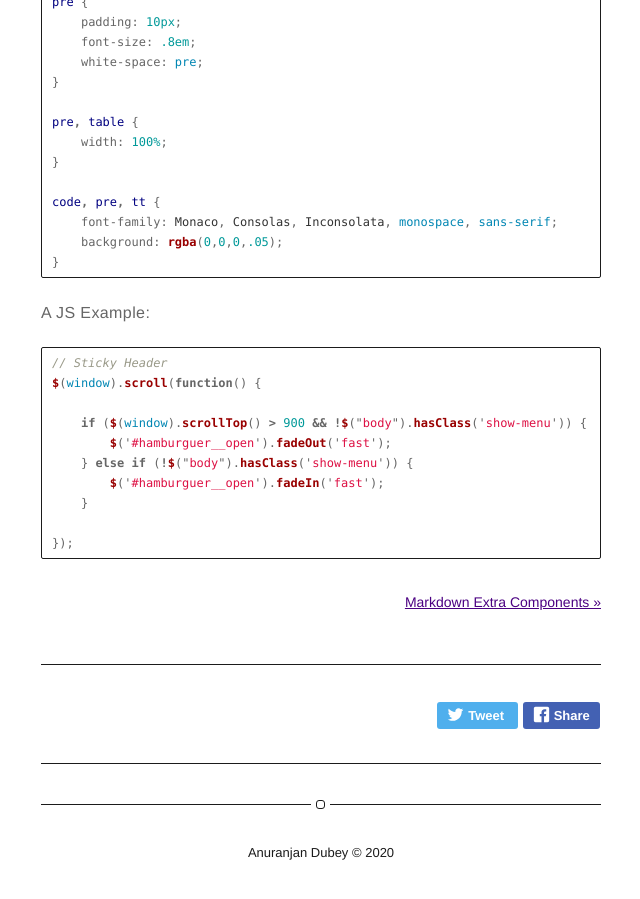
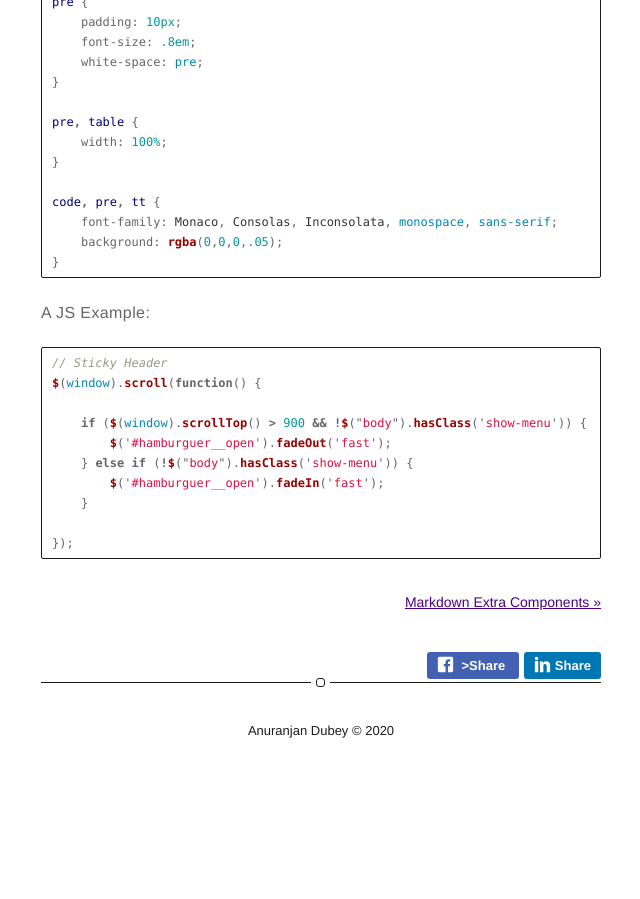
Before and after one commit to anuranjandubey/anuranjandubey.github.io, a Jekyll site: the page built from _posts/2016-02-24-markdown-common-elements.markdown, in a window 1280 px wide and 900 px high, scrolled down 4781 px. Shown: the whole window, without its empty margins (319-959 px from the left). Built offline with Jekyll 4.4.1, drawn with Linux system fonts in a browser that asks for light colours; after the commit the page ends 5559 px from its top, so only the background shows below that.

Commit message:
project updated

```diff
--- a/_includes/author.html
+++ b/_includes/author.html
@@ -1,4 +1,3 @@
-<section class="author{% if site.disqus == false %} no-disqus{% endif %}">
 <div class="toleft">
     <img
         class="selfie"
@@ -13,7 +12,7 @@
 
     <div class="share">
         <!-- Note: Only use three share links if your site width is set to large -->
-            <!-- If site width is set to normal, you may choose any two share links -->
+        <!-- If site width is set to normal, you may choose any two share links
         <a
             class="twitter"
             href="https://twitter.com/intent/tweet?text={{ site.url }}{{ page.url }} - {{ page.title }} by @{{ site.authors[page.author].twitter }}"
@@ -22,24 +21,23 @@
                 <use xlink:href="#icon-twitter"></use></svg
             ><span class="icon-twitter">Tweet</span>
         </a>
-
+            -->
         <a
             class="facebook"
             href="javascript:void(0)"
             onclick="window.open('https://facebook.com/sharer/sharer.php?u='+encodeURIComponent(location.href), 'facebook-share-dialog', 'width=626,height=436'); return false;"
         >
             <svg class="icon icon-facebook">
-                    <use xlink:href="#icon-facebook"></use></svg
+                <use xlink:href="#icon-facebook"></use></svg>
             ><span class="icon-facebook-rect">Share</span>
         </a>
 
-            <!-- <a class="linkedin" href="https://www.linkedin.com/shareArticle?mini=true&amp;url={{ site.url }}{{ page.url }}&amp;title={{ page.title }}&amp;summary={{ page.description }}&amp;source={{ site.url }}" target="_blank">
+        <a class="linkedin" href="https://www.linkedin.com/shareArticle?mini=true&amp;url={{ site.url }}{{ page.url }}&amp;title={{ page.title }}&amp;summary={{ page.description }}&amp;source={{ site.url }}" target="_blank">
             <svg class="icon icon-linkedin"><use xlink:href="#icon-linkedin"></use></svg><span class="icon-linkedin">Share</span>
-            </a> -->
+        </a>
 
         <!-- <a class="reddit" href="https://reddit.com/submit?url={{ site.url }}{{ page.url }}&amp;title={{ page.title }}" target="_blank">
             <svg class="icon icon-reddit"><use xlink:href="#icon-reddit"></use></svg><span class="icon-reddit">Share</span>
         </a> -->
     </div>
 </div>
-</section>
```
Lines whose indentation alone changed are shown as unchanged.
